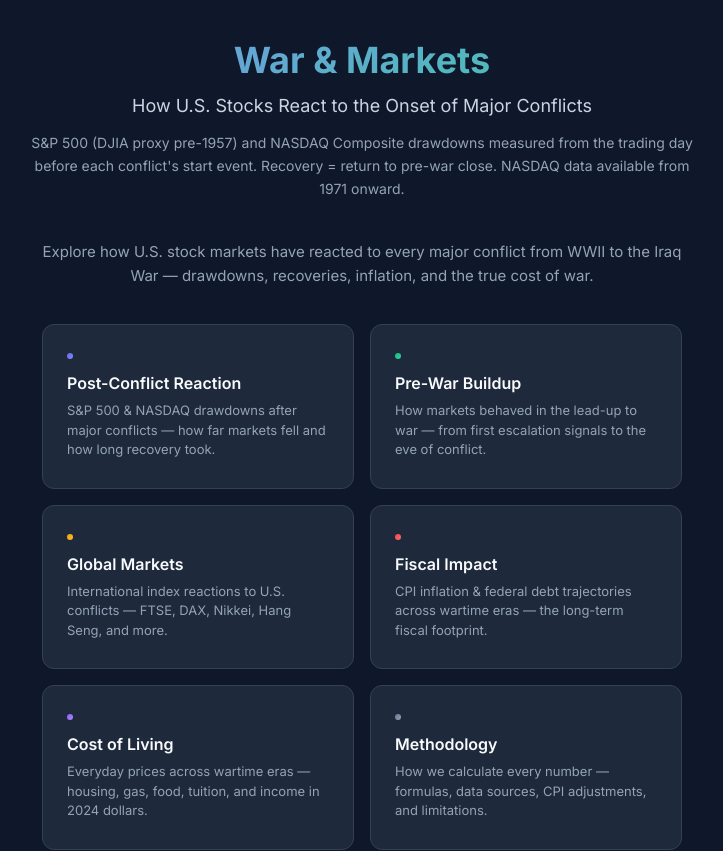
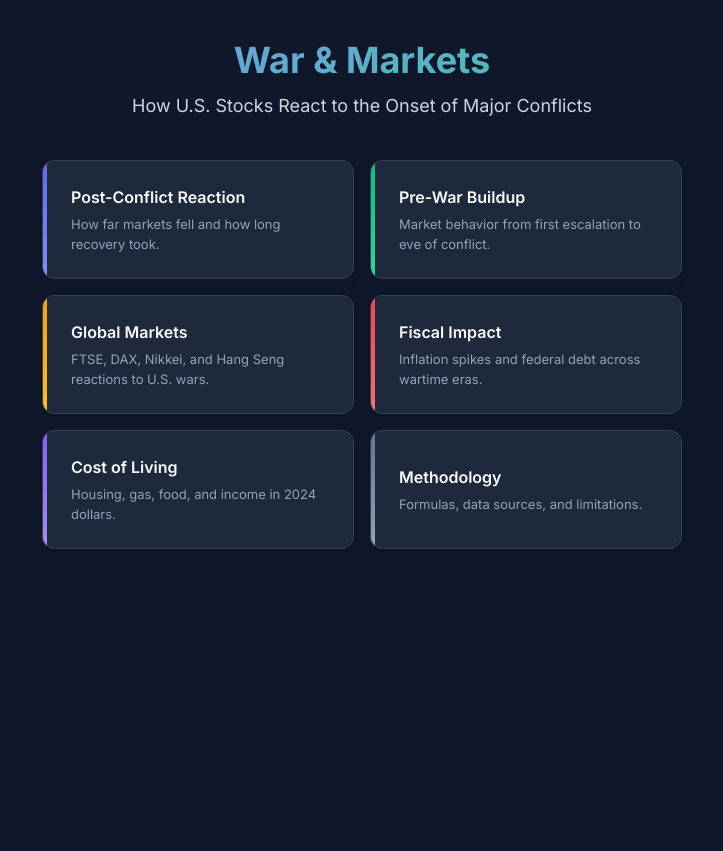
Before and after one commit to azaidi06/fin, a React (Vite) app in the folder war-markets-react/: page / in a window 1280 px wide. Shown: the top 851 px of the page, without its empty margins (278-1001 px from the left). After the commit the page ends 800 px from the top, so only its background shows below. Built offline with nearby package versions, Linux system fonts and the light colour scheme.

Commit message:
landing page overhaul

```diff
--- a/war-markets-react/src/App.jsx
+++ b/war-markets-react/src/App.jsx
@@ -49,7 +49,7 @@ export default function App() {
   return (
     <div className="min-h-screen px-4 py-10 sm:px-6 lg:px-8" style={{ background: "#0F172A", color: "#F8FAFC" }}>
       <div className="max-w-[960px] mx-auto">
-        <Header />
+        <Header compact={activeTab === "home"} />
 
         {activeTab === "home" ? (
           <HomePage onSelect={setActiveTab} />
@@ -106,6 +106,7 @@ export default function App() {
         )}
 
         {/* ── FOOTER ── */}
+        {activeTab !== "home" && (
           <footer style={{ borderTop: "1px solid #334155", paddingTop: 20, marginTop: 8 }}>
             {/* Structured sources */}
             <div style={{ display: "grid", gridTemplateColumns: "repeat(auto-fit, minmax(200px, 1fr))", gap: "8px 24px", marginBottom: 16 }}>
@@ -135,6 +136,7 @@ export default function App() {
               All cost-of-living prices adjusted to 2024 USD using CPI-U annual average multipliers.
             </p>
           </footer>
+        )}
       </div>
     </div>
   );
--- a/war-markets-react/src/components/Header.jsx
+++ b/war-markets-react/src/components/Header.jsx
@@ -1,4 +1,4 @@
-export default function Header() {
+export default function Header({ compact }) {
   return (
     <header className="text-center mb-10">
       <h1 className="text-3xl sm:text-4xl font-bold mb-3" style={{
@@ -8,6 +8,12 @@ export default function Header() {
       }}>
         War & Markets
       </h1>
+      {compact ? (
+        <p className="text-base sm:text-lg" style={{ color: "#CBD5E1" }}>
+          How U.S. Stocks React to the Onset of Major Conflicts
+        </p>
+      ) : (
+        <>
           <p className="text-base sm:text-lg mb-3" style={{ color: "#CBD5E1" }}>
             How U.S. Stocks React to the Onset of Major Conflicts
           </p>
@@ -16,6 +22,8 @@ export default function Header() {
             trading day before each conflict&apos;s start event. Recovery = return to pre-war close.
             NASDAQ data available from 1971 onward.
           </p>
+        </>
+      )}
     </header>
   );
 }
--- a/war-markets-react/src/components/HomePage.jsx
+++ b/war-markets-react/src/components/HomePage.jsx
@@ -2,38 +2,44 @@ const cards = [
   {
     id: "reaction",
     title: "Post-Conflict Reaction",
-    desc: "S&P 500 & NASDAQ drawdowns after major conflicts — how far markets fell and how long recovery took.",
+    desc: "How far markets fell and how long recovery took.",
     gradient: "linear-gradient(135deg, #6366F1, #818CF8)",
+    accent: "#6366F1",
   },
   {
     id: "buildup",
     title: "Pre-War Buildup",
-    desc: "How markets behaved in the lead-up to war — from first escalation signals to the eve of conflict.",
+    desc: "Market behavior from first escalation to eve of conflict.",
     gradient: "linear-gradient(135deg, #10B981, #34D399)",
+    accent: "#10B981",
   },
   {
     id: "global",
     title: "Global Markets",
-    desc: "International index reactions to U.S. conflicts — FTSE, DAX, Nikkei, Hang Seng, and more.",
+    desc: "FTSE, DAX, Nikkei, and Hang Seng reactions to U.S. wars.",
     gradient: "linear-gradient(135deg, #F59E0B, #FBBF24)",
+    accent: "#F59E0B",
   },
   {
     id: "fiscal",
     title: "Fiscal Impact",
-    desc: "CPI inflation & federal debt trajectories across wartime eras — the long-term fiscal footprint.",
+    desc: "Inflation spikes and federal debt across wartime eras.",
     gradient: "linear-gradient(135deg, #EF4444, #F87171)",
+    accent: "#EF4444",
   },
   {
     id: "cost",
     title: "Cost of Living",
-    desc: "Everyday prices across wartime eras — housing, gas, food, tuition, and income in 2024 dollars.",
+    desc: "Housing, gas, food, and income in 2024 dollars.",
     gradient: "linear-gradient(135deg, #8B5CF6, #A78BFA)",
+    accent: "#8B5CF6",
   },
   {
     id: "methodology",
     title: "Methodology",
-    desc: "How we calculate every number — formulas, data sources, CPI adjustments, and limitations.",
+    desc: "Formulas, data sources, and limitations.",
     gradient: "linear-gradient(135deg, #64748B, #94A3B8)",
+    accent: "#64748B",
   },
 ];
 
@@ -41,23 +47,18 @@ const cardStyle = {
   background: "#1E293B",
   border: "1px solid #334155",
   borderRadius: 12,
-  padding: "28px 24px",
+  padding: "24px 24px 24px 28px",
   cursor: "pointer",
   transition: "all 0.2s ease",
   textAlign: "left",
+  position: "relative",
+  overflow: "hidden",
+  boxShadow: "0 2px 8px rgba(0,0,0,0.2)",
 };
 
 export default function HomePage({ onSelect }) {
   return (
     <div style={{ maxWidth: 640, margin: "0 auto" }}>
-      <div style={{ textAlign: "center", marginBottom: 36 }}>
-        <p style={{ fontSize: 15, color: "#94A3B8", lineHeight: 1.6 }}>
-          Explore how U.S. stock markets have reacted to every major conflict
-          from WWII to the Iraq War — drawdowns, recoveries, inflation, and the
-          true cost of war.
-        </p>
-      </div>
-
       <div
         style={{
           display: "grid",
@@ -72,24 +73,26 @@ export default function HomePage({ onSelect }) {
             onClick={() => onSelect(c.id)}
             style={cardStyle}
             onMouseEnter={(e) => {
-              e.currentTarget.style.borderColor = "#6366F1";
+              e.currentTarget.style.borderColor = c.accent;
               e.currentTarget.style.transform = "translateY(-2px)";
-              e.currentTarget.style.boxShadow =
-                "0 8px 30px rgba(99,102,241,0.15)";
+              e.currentTarget.style.boxShadow = `0 8px 30px ${c.accent}26`;
             }}
             onMouseLeave={(e) => {
               e.currentTarget.style.borderColor = "#334155";
               e.currentTarget.style.transform = "none";
-              e.currentTarget.style.boxShadow = "none";
+              e.currentTarget.style.boxShadow = "0 2px 8px rgba(0,0,0,0.2)";
             }}
           >
+            {/* Left accent bar */}
             <div
               style={{
-                width: 6,
-                height: 6,
-                borderRadius: "50%",
+                position: "absolute",
+                left: 0,
+                top: 0,
+                bottom: 0,
+                width: 4,
                 backgroundImage: c.gradient,
-                marginBottom: 12,
+                borderRadius: "12px 0 0 12px",
               }}
             />
             <h3
```
Also changed, not shown: 1 other file (tests, documents, lock files or other folders). Lines whose indentation alone changed are shown as unchanged.
